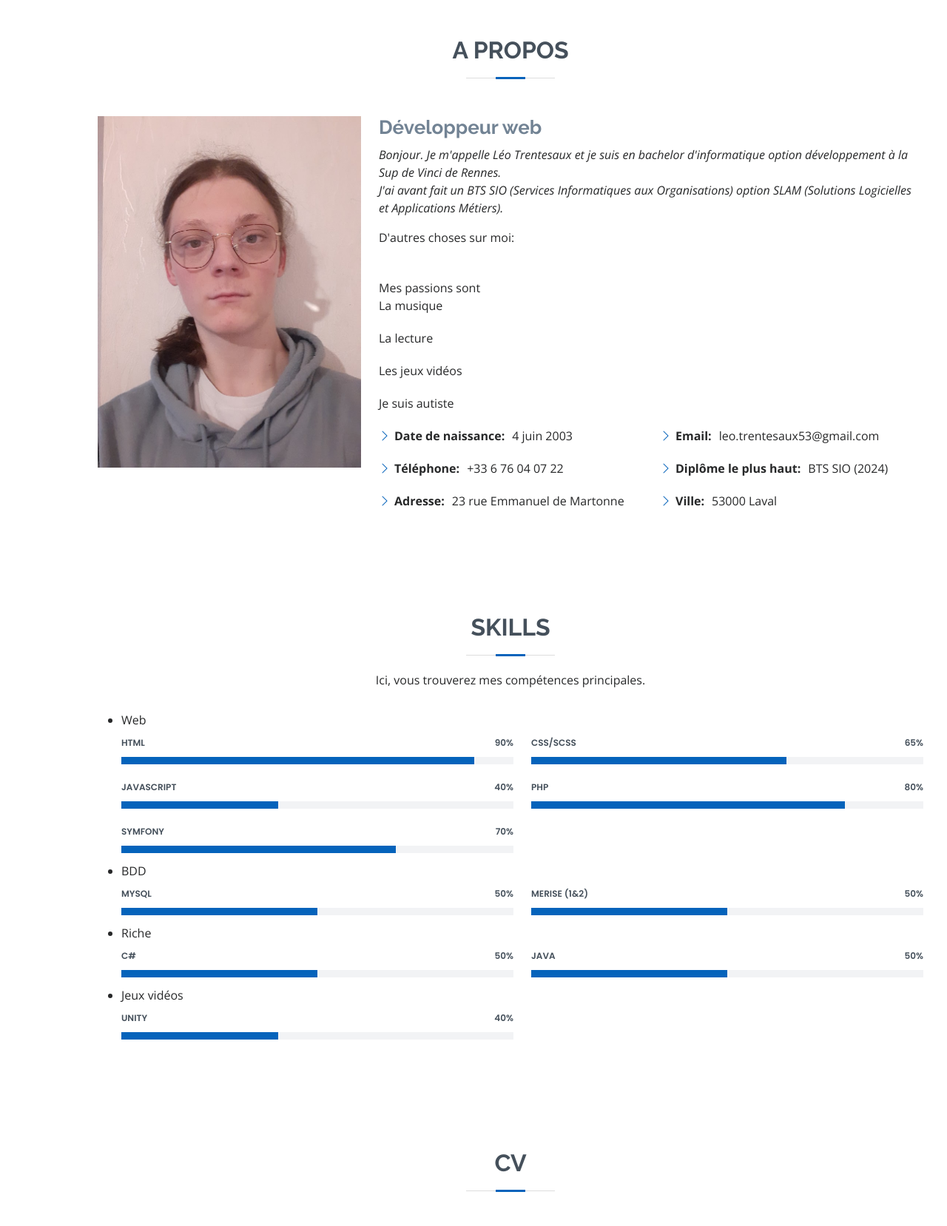
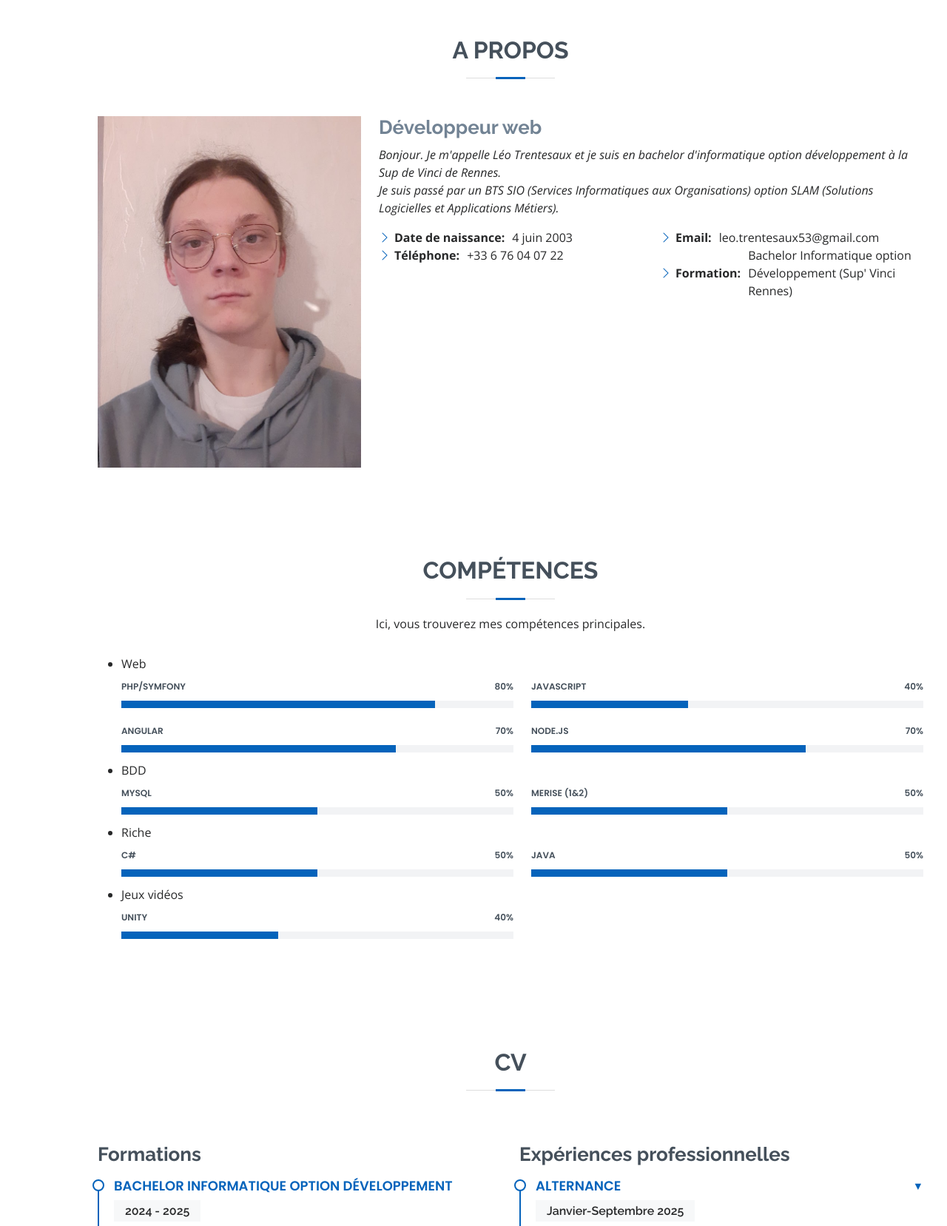
Before and after one commit to ltrentesaux/ltrentesaux.github.io, a PHP site: page / in a window 1280 px wide. Shown: the part 811-2468 px from the top of the page at 74% size. Run offline with PHP 8.4, Linux system fonts and the light colour scheme.

Commit message:
modifications

```diff
--- a/assets/css/style.css
+++ b/assets/css/style.css
@@ -413,7 +413,6 @@ section {
 }
 
 .about .content ul li {
-  margin-bottom: 20px;
   display: flex;
   align-items: center;
 }
--- a/index.html
+++ b/index.html
@@ -119,18 +119,8 @@
                         <p class="fst-italic">
                             Bonjour. Je m'appelle Léo Trentesaux et je suis en bachelor d'informatique option développement à
                             la Sup de Vinci de Rennes.
-                            <br> J'ai avant fait un BTS SIO (Services Informatiques aux
+                            <br> Je suis passé par un BTS SIO (Services Informatiques aux
                             Organisations) option SLAM (Solutions Logicielles et Applications Métiers). <br>
-                            <ul>
-                                <li> D'autres choses sur moi: </li>
-                                <ul>
-                                    <br> Mes passions sont
-                                    <li> La musique </li>
-                                    <li> La lecture </li>
-                                    <li> Les jeux vidéos </li>
-                                </ul>
-                                <li> Je suis autiste </li>
-                            </ul>
                         </p>
                         <div class="row">
                             <div class="col-lg-6">
@@ -142,9 +132,7 @@
                                     <li><i class="bi bi-chevron-right"></i> <strong>Téléphone:</strong> <span>+33 6 76
                                             04 07 22</span>
                                     </li>
-                                    <li><i class="bi bi-chevron-right"></i> <strong>Adresse:</strong> <span>23 rue
-                                            Emmanuel de
-                                            Martonne</span></li>
+
                                 </ul>
                             </div>
                             <div class="col-lg-6">
@@ -152,10 +140,8 @@
                                     <li><i class="bi bi-chevron-right"></i> <strong>Email:</strong>
                                         <span>leo.trentesaux53@gmail.com</span>
                                     </li>
-                                    <li><i class="bi bi-chevron-right"></i> <strong>Diplôme le plus haut:</strong> <span>BTS SIO
-                                            (2024)</span></li>
-                                    <li><i class="bi bi-chevron-right"></i> <strong>Ville:</strong> <span> 53000
-                                            Laval</span></li>
+                                    <li><i class="bi bi-chevron-right"></i> <strong>Formation:</strong> <span>Bachelor Informatique option Développement (Sup' Vinci Rennes)</span></li>
+
                                     <!--<li><i class="bi bi-chevron-right"></i> <strong>Freelance:</strong> <span>Available</span></li>-->
                                 </ul>
                             </div>
@@ -174,7 +160,7 @@
             <div class="container" data-aos="fade-up">
 
                 <div class="section-title">
-                    <h2>Skills</h2>
+                    <h2>Compétences</h2>
                     <p>Ici, vous trouverez mes compétences principales.</p>
                 </div>
 
@@ -242,7 +228,7 @@
                             <h5>Janvier-Septembre 2025</h5>
                             <p><em>HelloStack</em></p>
                             <ul class="toggle-content">
-                                Liste non exhaustive (mise à jour au fur et à mesure)
+                                Liste non exhaustive <br>
                                 <li>Maintenance de sites web</li>
                                 <ul>
                                     <li>Développement de nouvelles fonctionnalités (à la demande des clients)</li>
@@ -343,11 +329,10 @@
     <script>
         // Tableau des compétences et de leurs niveaux
         const skills = [
-            { name: "HTML", value: 90 },
-            { name: "CSS/SCSS", value: 65 },
+            { name: "PHP/Symfony", value: 80 },
             { name: "JavaScript", value: 40 },
-            { name: "PHP", value: 80 },
-            { name: "Symfony", value: 70 },
+            { name: "Angular", value: 70 },
+            { name: "Node.JS", value: 70 },
         ];
 
         const skillsContainer = document.getElementById("skills-web");
```
